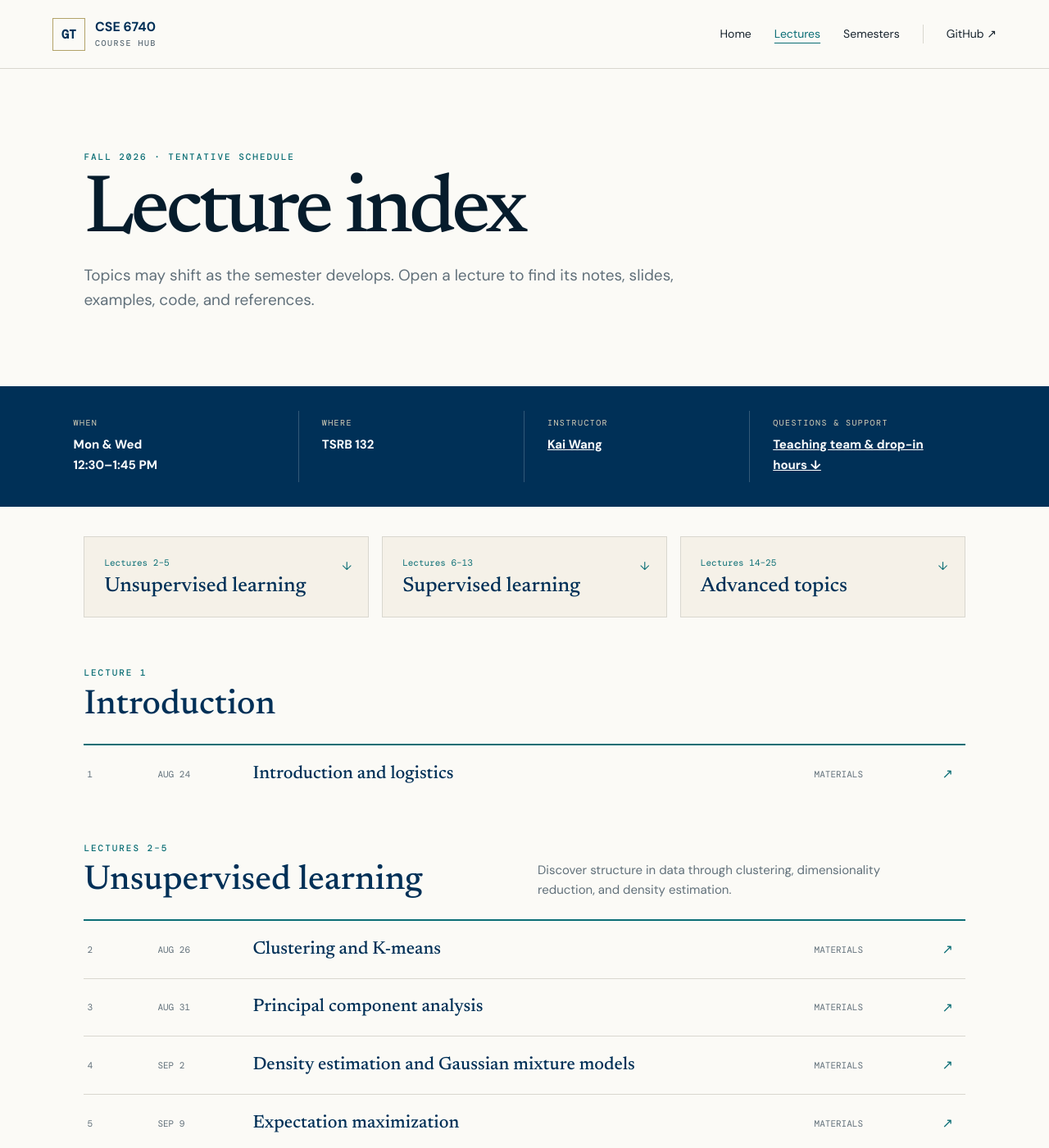
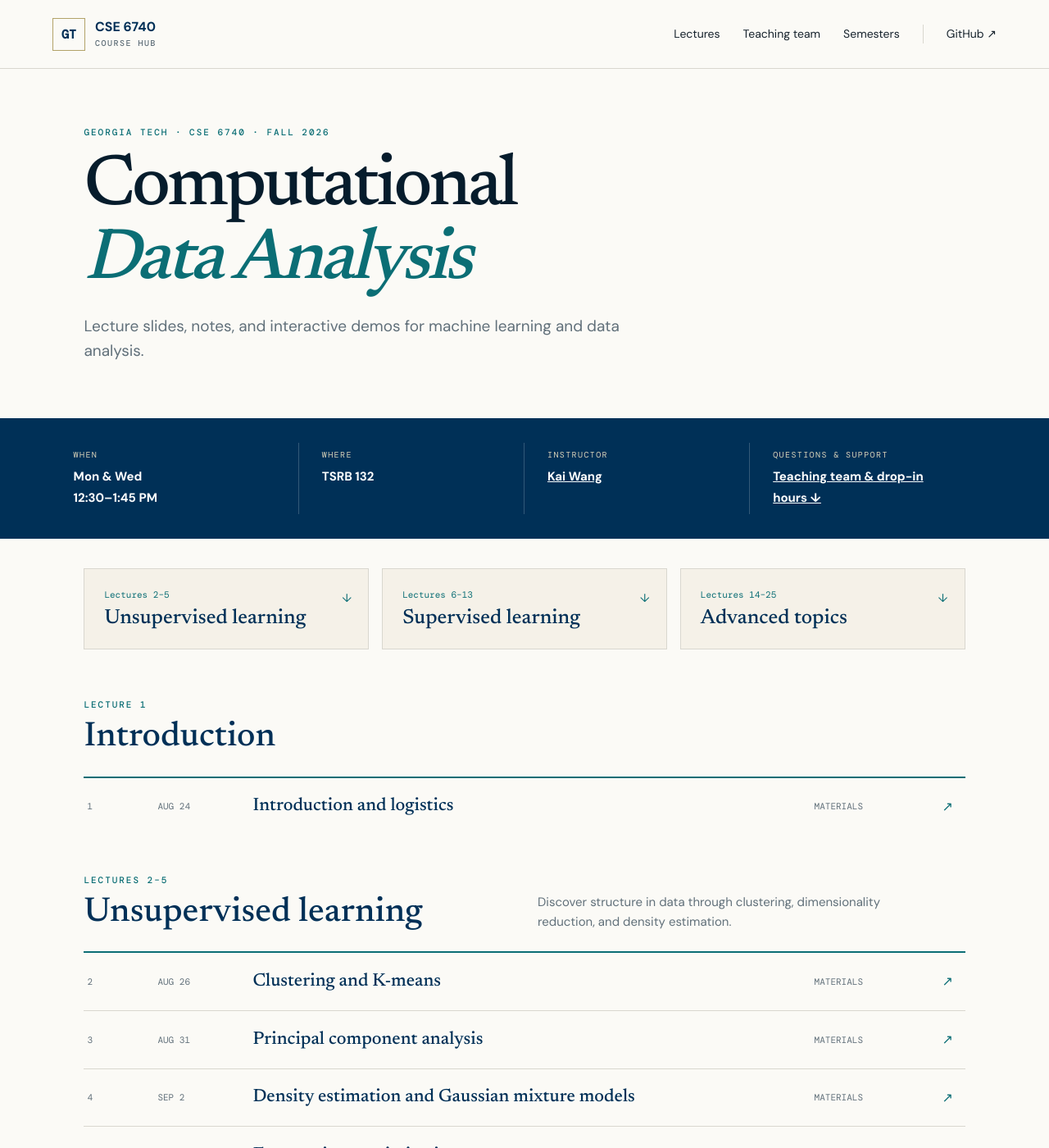
Before and after one commit to GT-KOALA/Gatech-CSE6740, a Jekyll site: the page built from semesters/fall-2026/index.md, in a window 1280 px wide and 1400 px high. Shown: the whole window at 82% size. Built offline with Jekyll 4.4.1, drawn with Linux system fonts in a browser that asks for light colours.

Commit message:
Make the Fall 2026 course page the homepage

```diff
--- /dev/null
+++ b/_includes/fall-2026-course.html
@@ -0,0 +1,90 @@
+<section class="page-intro course-landing" aria-labelledby="course-title">
+  <p class="eyebrow">Georgia Tech · CSE 6740 · Fall 2026</p>
+  <h1 id="course-title">Computational<br><em>Data Analysis</em></h1>
+  <p>Lecture slides, notes, and interactive demos for machine learning and data analysis.</p>
+</section>
+
+{% assign term = site.data.semesters | where: "id", page.semester | first %}
+<section class="course-facts" aria-label="Fall 2026 course details">
+  <div><span>When</span><strong>Mon & Wed<br>12:30–1:45 PM</strong></div>
+  <div><span>Where</span><strong>{{ term.location }}</strong></div>
+  <div><span>Instructor</span><strong><a href="#teaching-team">{{ term.instructor }}</a></strong></div>
+  <div><span>Questions & support</span><strong><a href="#teaching-team">Teaching team & drop-in hours ↓</a></strong></div>
+</section>
+
+<nav id="lectures" class="schedule-modules" aria-label="Jump to a learning area">
+{% for module in site.data.fall_2026_modules %}
+  {% unless module.id == "introduction" %}
+  <a href="#{{ module.id }}">
+    <span>{{ module.range }}</span>
+    <strong>{{ module.title }}</strong>
+    <span class="module-jump" aria-hidden="true">↓</span>
+  </a>
+  {% endunless %}
+{% endfor %}
+</nav>
+
+<section class="lecture-index" aria-label="Schedule by learning area">
+{% assign semester_lectures = site.lectures | where: "semester", page.semester %}
+{% assign session_number = 0 %}
+{% for module in site.data.fall_2026_modules %}
+<section class="schedule-module" id="{{ module.id }}" aria-labelledby="{{ module.id }}-title">
+  <header class="schedule-module-heading">
+    <div>
+      <p class="eyebrow">{{ module.range }}</p>
+      <h2 id="{{ module.id }}-title">{{ module.title }}</h2>
+    </div>
+    {% if module.description %}<p>{{ module.description }}</p>{% endif %}
+  </header>
+{% assign sessions = site.data.fall_2026_schedule | where: "group", module.id %}
+{% for session in sessions %}
+  {% assign session_number = session_number | plus: 1 %}
+  {% assign lecture = nil %}
+  {% if session.lecture %}
+    {% assign lecture = semester_lectures | where: "slug", session.lecture | first %}
+  {% endif %}
+  {% if lecture %}
+  <a class="lecture-row" href="{{ lecture.url | relative_url }}">
+    <span class="lecture-number">{{ session_number }}</span>
+    <span class="lecture-date">{{ session.date | date: "%b %-d" }}</span>
+    <span class="lecture-title">{{ lecture.title }}</span>
+    <span class="lecture-team">Materials</span>
+    <span class="arrow">↗</span>
+  </a>
+  {% else %}
+  <div class="lecture-row">
+    <span class="lecture-number">{{ session_number }}</span>
+    <span class="lecture-date">{{ session.date | date: "%b %-d" }}</span>
+    <span class="lecture-title">{{ session.title }}</span>
+  </div>
+  {% endif %}
+{% endfor %}
+</section>
+{% endfor %}
+</section>
+
+<p class="schedule-note">Blank schedule entries indicate topics to be announced. Assessment information is communicated separately.</p>
+
+<section class="team-section" id="teaching-team" aria-labelledby="team-title">
+  <header class="team-heading">
+    <p class="eyebrow">Teaching team</p>
+    <h2 id="team-title">Meet the team</h2>
+    <p>Bring your course questions to any of our weekly drop-in hours.</p>
+  </header>
+  <div class="team-grid">
+    <article class="team-member">
+      <img src="{{ term.instructor_photo | relative_url }}" alt="{{ term.instructor }}" width="160" height="160" loading="lazy">
+      <p class="team-role">Instructor</p>
+      <h3>{{ term.instructor }}</h3>
+      <p class="team-hours"><span>Drop-in hours</span>{{ term.instructor_hours }}</p>
+    </article>
+    {% for ta in term.teaching_assistants %}
+    <article class="team-member">
+      <img src="{{ ta.photo | relative_url }}" alt="{{ ta.name }}" width="160" height="160" loading="lazy">
+      <p class="team-role">Teaching assistant</p>
+      <h3>{{ ta.name }}</h3>
+      <p class="team-hours"><span>Drop-in hours</span>{{ ta.hours }}</p>
+    </article>
+    {% endfor %}
+  </div>
+</section>
--- a/_layouts/default.html
+++ b/_layouts/default.html
@@ -29,8 +29,8 @@
         <span>CSE 6740 <small>Course hub</small></span>
       </a>
       <nav aria-label="Primary navigation">
-        <a href="{{ '/' | relative_url }}"{% if page.url == '/' %} aria-current="page"{% endif %}>Home</a>
-        <a href="{{ '/fall-2026/' | relative_url }}"{% if page.url contains '/fall-2026/' %} aria-current="page"{% endif %}>Lectures</a>
+        <a href="{{ '/#lectures' | relative_url }}">Lectures</a>
+        <a href="{{ '/#teaching-team' | relative_url }}">Teaching team</a>
         <a href="{{ '/semesters/' | relative_url }}"{% if page.url == '/semesters/' %} aria-current="page"{% endif %}>Semesters</a>
         <a class="github-link" href="https://github.com/{{ site.repository }}">GitHub ↗</a>
       </nav>
--- a/assets/css/style.css
+++ b/assets/css/style.css
@@ -39,3 +39,10 @@ a:focus-visible{outline:3px solid var(--teal);outline-offset:4px}
 .team-hours span{display:block;color:var(--muted);font-size:12px;margin-bottom:4px}
 @media(max-width:950px){.team-grid{grid-template-columns:repeat(2,minmax(0,1fr));gap:36px 24px}}
 @media(max-width:440px){.team-grid{grid-template-columns:1fr}.team-member{padding-bottom:24px;border-bottom:1px solid var(--line)}.team-member:last-child{padding-bottom:0;border:0}}
+
+/* The current course is the landing page. */
+.course-landing{max-width:1200px;padding-top:70px;padding-bottom:48px}
+.course-landing h1{font-size:clamp(48px,7vw,88px);line-height:1.02}
+.course-landing h1 em{color:var(--teal);font-weight:500}
+#lectures{scroll-margin-top:100px}
+@media(max-width:520px){.course-landing{padding-top:42px;padding-bottom:28px}#lectures{scroll-margin-top:20px}}
--- a/semesters/fall-2026/index.md
+++ b/semesters/fall-2026/index.md
@@ -1,96 +1,7 @@
 ---
 layout: default
-title: Lectures
+title: Fall 2026
 permalink: /fall-2026/
 semester: fall-2026
 ---
-<section class="page-intro">
-  <p class="eyebrow">Fall 2026 · Tentative schedule</p>
-  <h1>Lecture index</h1>
-  <p>Topics may shift as the semester develops. Open a lecture to find its notes, slides, examples, code, and references.</p>
-</section>
-
-{% assign term = site.data.semesters | where: "id", page.semester | first %}
-<section class="course-facts" aria-label="Fall 2026 course details">
-  <div><span>When</span><strong>Mon & Wed<br>12:30–1:45 PM</strong></div>
-  <div><span>Where</span><strong>{{ term.location }}</strong></div>
-  <div><span>Instructor</span><strong><a href="#teaching-team">{{ term.instructor }}</a></strong></div>
-  <div><span>Questions & support</span><strong><a href="#teaching-team">Teaching team & drop-in hours ↓</a></strong></div>
-</section>
-
-<nav class="schedule-modules" aria-label="Jump to a learning area">
-{% for module in site.data.fall_2026_modules %}
-  {% unless module.id == "introduction" %}
-  <a href="#{{ module.id }}">
-    <span>{{ module.range }}</span>
-    <strong>{{ module.title }}</strong>
-    <span class="module-jump" aria-hidden="true">↓</span>
-  </a>
-  {% endunless %}
-{% endfor %}
-</nav>
-
-<section class="lecture-index" aria-label="Schedule by learning area">
-{% assign semester_lectures = site.lectures | where: "semester", page.semester %}
-{% assign session_number = 0 %}
-{% for module in site.data.fall_2026_modules %}
-<section class="schedule-module" id="{{ module.id }}" aria-labelledby="{{ module.id }}-title">
-  <header class="schedule-module-heading">
-    <div>
-      <p class="eyebrow">{{ module.range }}</p>
-      <h2 id="{{ module.id }}-title">{{ module.title }}</h2>
-    </div>
-    {% if module.description %}<p>{{ module.description }}</p>{% endif %}
-  </header>
-{% assign sessions = site.data.fall_2026_schedule | where: "group", module.id %}
-{% for session in sessions %}
-  {% assign session_number = session_number | plus: 1 %}
-  {% assign lecture = nil %}
-  {% if session.lecture %}
-    {% assign lecture = semester_lectures | where: "slug", session.lecture | first %}
-  {% endif %}
-  {% if lecture %}
-  <a class="lecture-row" href="{{ lecture.url | relative_url }}">
-    <span class="lecture-number">{{ session_number }}</span>
-    <span class="lecture-date">{{ session.date | date: "%b %-d" }}</span>
-    <span class="lecture-title">{{ lecture.title }}</span>
-    <span class="lecture-team">Materials</span>
-    <span class="arrow">↗</span>
-  </a>
-  {% else %}
-  <div class="lecture-row">
-    <span class="lecture-number">{{ session_number }}</span>
-    <span class="lecture-date">{{ session.date | date: "%b %-d" }}</span>
-    <span class="lecture-title">{{ session.title }}</span>
-  </div>
-  {% endif %}
-{% endfor %}
-</section>
-{% endfor %}
-</section>
-
-<p class="schedule-note">Blank schedule entries indicate topics to be announced. Assessment information is communicated separately.</p>
-
-<section class="team-section" id="teaching-team" aria-labelledby="team-title">
-  <header class="team-heading">
-    <p class="eyebrow">Teaching team</p>
-    <h2 id="team-title">Meet the team</h2>
-    <p>Bring your course questions to any of our weekly drop-in hours.</p>
-  </header>
-  <div class="team-grid">
-    <article class="team-member">
-      <img src="{{ term.instructor_photo | relative_url }}" alt="{{ term.instructor }}" width="160" height="160" loading="lazy">
-      <p class="team-role">Instructor</p>
-      <h3>{{ term.instructor }}</h3>
-      <p class="team-hours"><span>Drop-in hours</span>{{ term.instructor_hours }}</p>
-    </article>
-    {% for ta in term.teaching_assistants %}
-    <article class="team-member">
-      <img src="{{ ta.photo | relative_url }}" alt="{{ ta.name }}" width="160" height="160" loading="lazy">
-      <p class="team-role">Teaching assistant</p>
-      <h3>{{ ta.name }}</h3>
-      <p class="team-hours"><span>Drop-in hours</span>{{ ta.hours }}</p>
-    </article>
-    {% endfor %}
-  </div>
-</section>
+{% include fall-2026-course.html %}
```
Also changed, not shown: index.html (+3 -16 lines).
